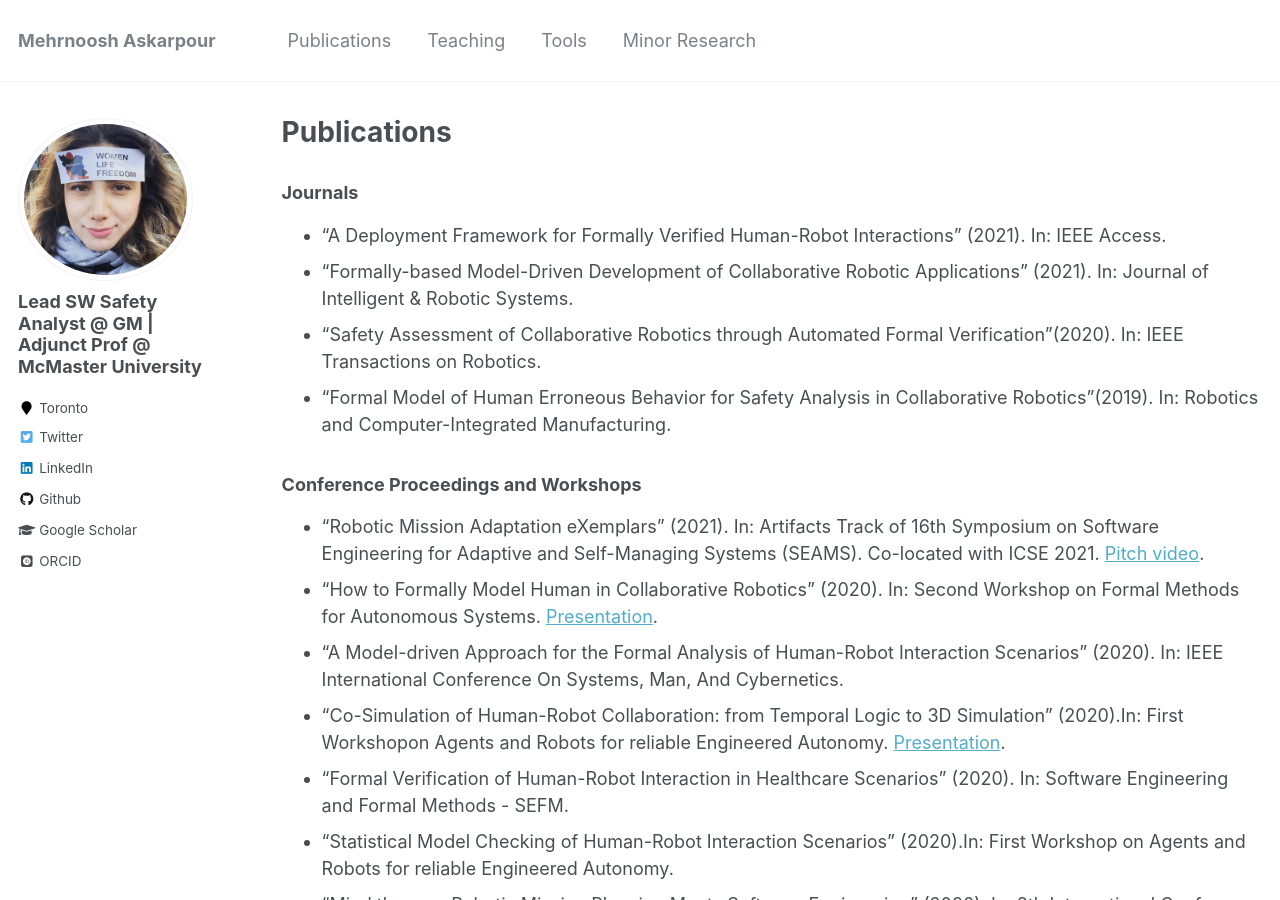
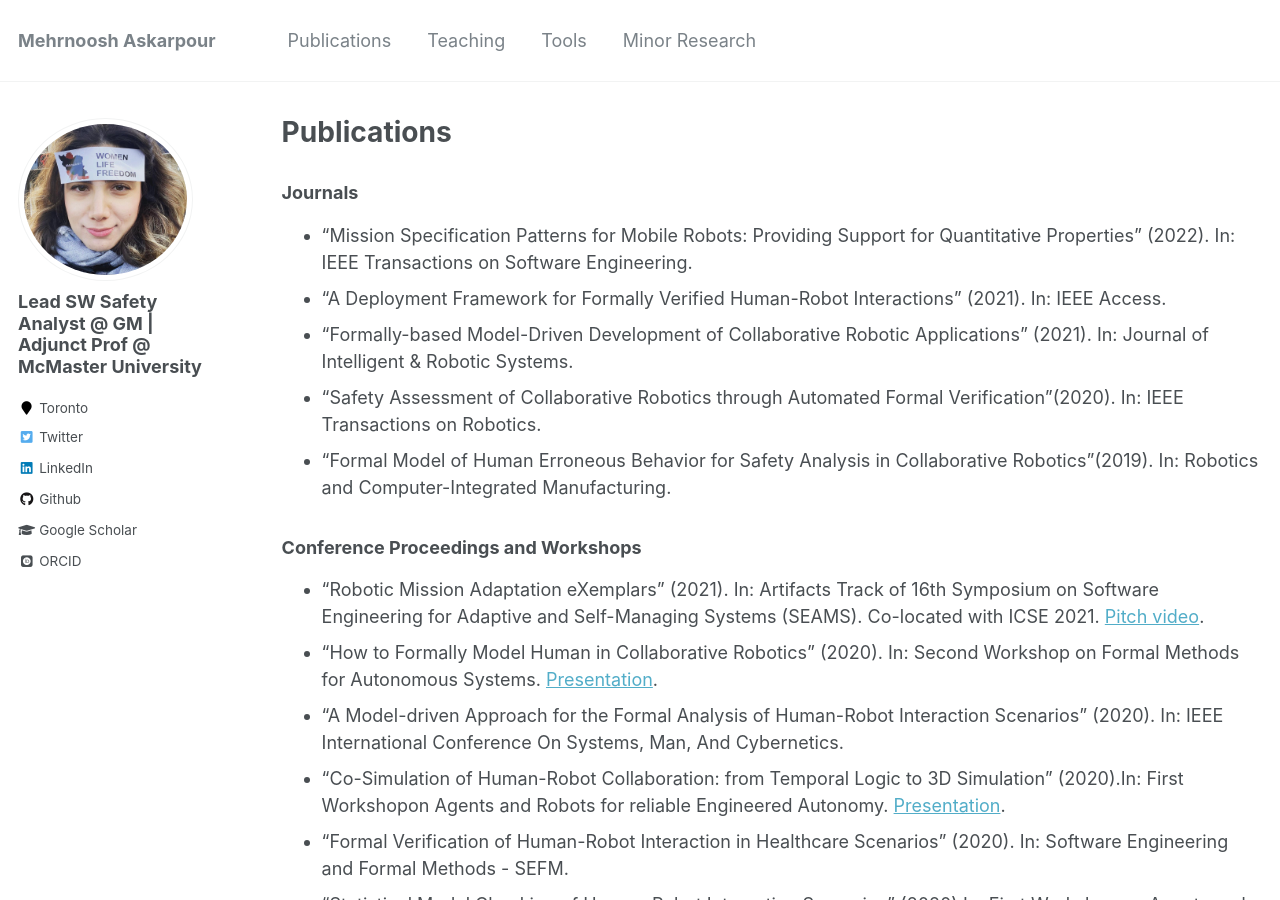
Before and after one commit to Askarpour/askarpour.github.io, a Jekyll site: the page built from _pages/publications.md, in a window 1280 px wide and 900 px high. Built offline with Jekyll 4.4.1, drawn with Linux system fonts in a browser that asks for light colours; some web fonts are replaced.

Commit message:
Update publications.md

```diff
--- a/_pages/publications.md
+++ b/_pages/publications.md
@@ -7,7 +7,7 @@ author_profile: true
 
 <h3>Journals</h3>
 
-
+* "Mission Specification Patterns for Mobile Robots: Providing Support for Quantitative Properties" (2022). In: IEEE Transactions on Software Engineering.
 * “A Deployment Framework for Formally Verified Human-Robot Interactions” (2021). In: IEEE Access.
 * "Formally-based Model-Driven Development of Collaborative Robotic Applications" (2021). In: Journal of Intelligent & Robotic Systems.
 * “Safety Assessment of Collaborative Robotics through Automated Formal Verification”(2020). In: IEEE Transactions on Robotics.
```
